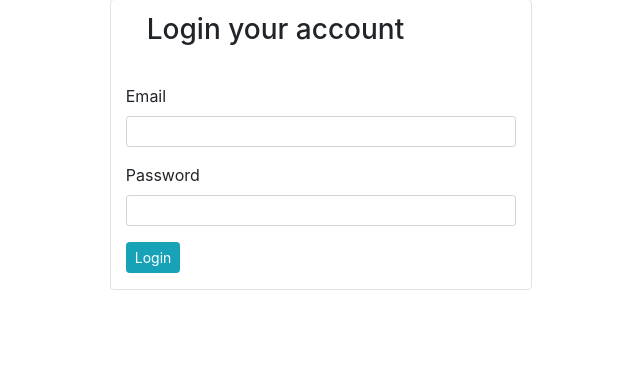
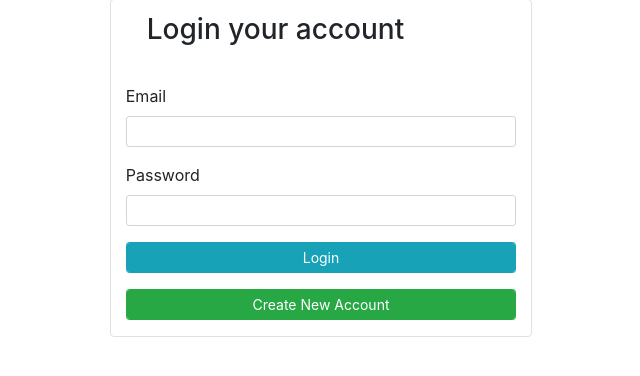
Before and after one commit to N-R-Roy/Eshop, a Django app: page /login/ in a window 1280 px wide. Shown: the part 105-481 px from the top of the page, without its empty margins (319-959 px from the left). Run offline with Django 3.2, Linux system fonts and the light colour scheme; some libraries are stand-ins or nearby versions.

Commit message:
second commit

```diff
--- a/store/templates/store/login.html
+++ b/store/templates/store/login.html
@@ -1,6 +1,4 @@
-{% extends 'store/base.html' %}
-
-{% block content %}
+{% extends 'store/base.html' %} {% block content %}
 <div class="container">
   <div class="p-4 m-4">
     <div class="col-lg-5 mx-auto border rounded">
@@ -44,7 +42,18 @@
 
         <!-- Submit button -->
         <div class="form-group">
-          <input class="btn btn-sm btn-info" type="submit" value="Login" />
+          <input
+            class="form-control form-control-sm btn btn-sm btn-info"
+            type="submit"
+            value="Login"
+          />
+        </div>
+
+        <!-- Create an account button -->
+        <div class="form-group">
+          <a href="/signup/" class="form-control btn btn-sm btn-success mx-auto"
+            >Create New Account</a
+          >
         </div>
       </form>
     </div>
--- a/store/urls.py
+++ b/store/urls.py
@@ -6,6 +6,7 @@ from .views.login import Login
 
 app_name = 'store'
 
+
 urlpatterns = [
     path('', index, name="index"),
     path('signup/', Signup.as_view(), name="signup"),
```
